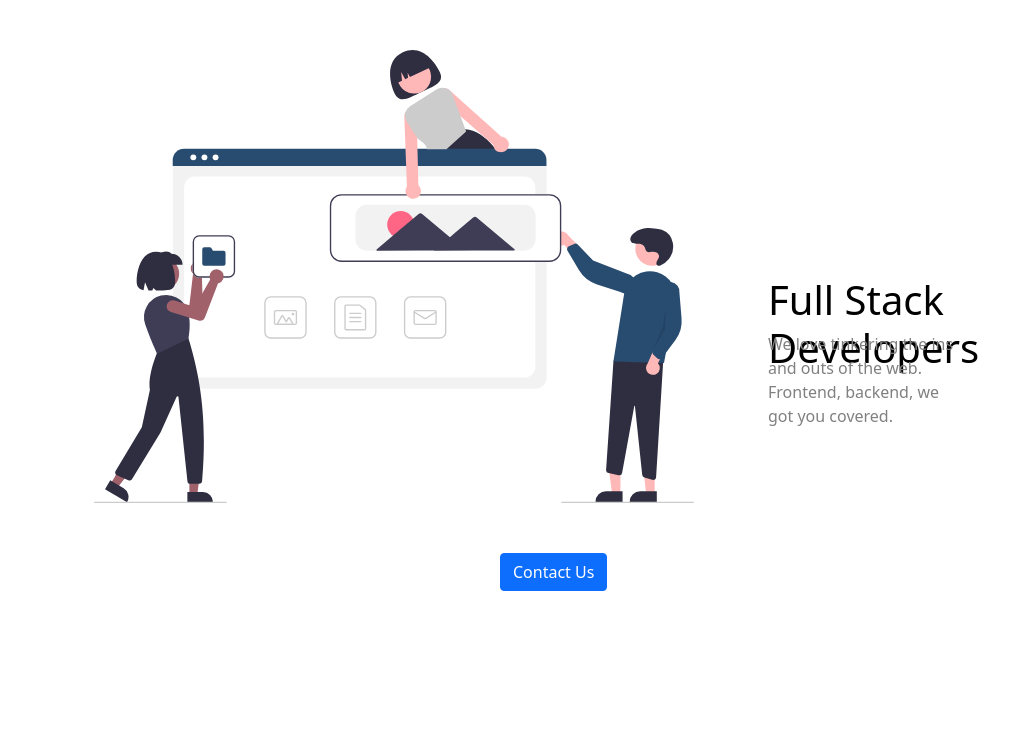
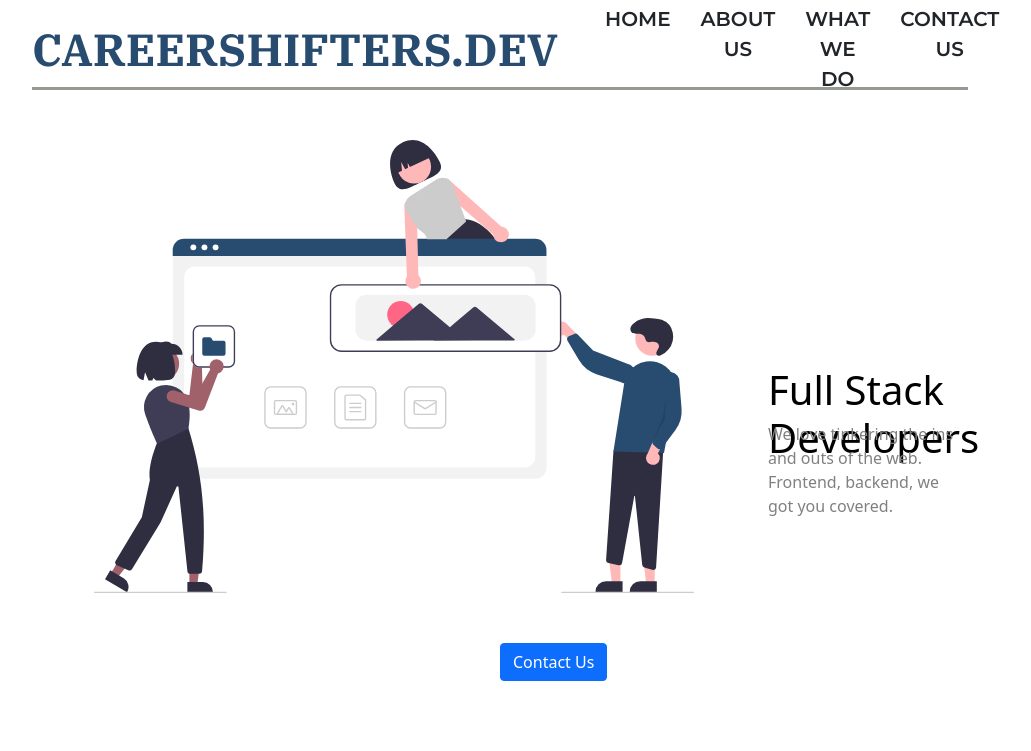
Before and after one commit to fayeMercado/kodego-group-portfolio, a React (Create React App) app: page / in a window 1280 px wide. Shown: the top 751 px of the page, without its empty margins (140-1171 px from the left). Built offline with nearby package versions, Linux system fonts and the light colour scheme.

Commit message:
Navbar and Footer

```diff
--- a/src/App.js
+++ b/src/App.js
@@ -1,14 +1,19 @@
 import "./App.css";
 import Header from "./01GetStarted/Home";
+import Navbar from "./Navbar/Navbar"
+import Footer from "./Footer/Footer"
 import AboutUs from "./02AboutUs/AboutUs";
 import AppContactUs from "./05ContactUs/AppContactUs";
 import AppServices from "./04Services/AppServices";
 import AppTeamProfile from "./03TeamProfile/AppTeamProfile";
 import { MemberProfile } from "./03TeamProfile/AppTeamProfile";
 
+
+
 function App() {
   return (
     <div className="App w-75 container-fluid">
+      <Navbar />
       <Header />
       <AboutUs />
       <AppTeamProfile>
@@ -36,6 +41,7 @@ function App() {
       </AppTeamProfile>
       <AppServices />
       <AppContactUs />
+      <Footer />
     </div>
   );
 }
--- /dev/null
+++ b/src/Footer/Footer.js
@@ -0,0 +1,42 @@
+import React from 'react';
+import Footers from './Footers.css'
+import linkedin from "../Images/ico-linkedin.svg";
+import github from "../Images/ico-github.svg";
+import twitter from "../Images/ico-twitter.svg";
+import google from "../Images/ico-google.svg";
+
+
+const Footer = () => {
+    return (
+        <footer className="w-100 py-4 flex-shrink-0">
+            <div className="container py-4">
+                <div className="row gy-4 gx-5 justify-content-center">
+                    <div className="col-lg-4 col-md-6">
+                        <div className="d-flex justify-content-center" >
+                            <a className="footer--icon" href="#">
+                                <img src={google} alt="google" height="50px" />
+                            </a>
+                            <a className="footer--icon" href="#">
+                                <img src={github} alt="github" height="50px" />
+                            </a>
+                            <a className="footer--icon" href="#">
+                                <img src={linkedin} alt="linkedin" height="50px" />
+                            </a>
+                            <a className="footer--icon" href="#">
+                                <img src={twitter} alt="twitter" height="50px" />
+                            </a>
+                        </div>
+                        <div className="d-flex mt-5 justify-content-center" >
+                            <h3 class="fw-bold me-2 px-3 footer--logo_text" > CS </h3>
+                            <h3 className="footer--dev" >Devs</h3>
+                        </div>
+                        <p className="small text-muted">Lorem ipsum dolor sit amet, consectetur adipisicing elit, sed do eiusmod tempor incididunt.</p>
+                        <p className="small text-muted mb-0">&copy; Copyrights. All rights reserved. <span className="text-primary">CAREERSHIFTERS.DEV</span></p>
+                    </div>
+                </div >
+            </div >
+        </footer >
+    )
+};
+
+export default Footer
--- /dev/null
+++ b/src/Footer/Footers.css
@@ -0,0 +1,16 @@
+footer {
+    font-family: "Montserrat", sans-serif;
+}
+
+.footer--logo_text {
+    color: white;
+    background-color: #284A70
+}
+
+.footer--dev {
+    color: #284A70
+}
+
+.footer--icon {
+    padding: 0px 10px;
+}
--- /dev/null
+++ b/src/Navbar/Navbar.js
@@ -0,0 +1,19 @@
+import React from 'react';
+import { NavLink } from 'react-router-dom';
+import Navbars from './Navbars.css';
+
+const Navbar = () => {
+    return (
+        <nav className='header' >
+            <h3 className="nav--logo_text fontColorMain fontMain">CAREERSHIFTERS.DEV</h3>
+            <ul class="nav--title">
+                <li>HOME</li>
+                <li>ABOUT US</li>
+                <li>WHAT WE DO</li>
+                <li>CONTACT US</li>
+            </ul >
+        </nav >
+    )
+};
+
+export default Navbar
--- /dev/null
+++ b/src/Navbar/Navbars.css
@@ -0,0 +1,37 @@
+.header {
+    border-bottom: 3px solid #969892;
+}
+
+nav {
+    display: flex;
+    align-items: center;
+    height: 90px;
+    padding-top: 30px;
+    padding-bottom: 20px;
+}
+
+.nav--logo_text,
+.nav--title {
+    margin: 0;
+}
+
+.nav--logo_text {
+    margin-right: auto;
+    font-weight: 700;
+    font-size: 45px;
+}
+
+.nav--title {
+    font-family: "Montserrat", sans-serif;
+    font-weight: 600;
+    font-size: 20px;
+    display: flex;
+    text-align: center;
+}
+
+
+li {
+    list-style: none;
+    display: inline-block;
+    padding: 0 15px;
+}
```
Also changed, not shown: src/01GetStarted/Home.module.css (line endings or trailing spaces).
